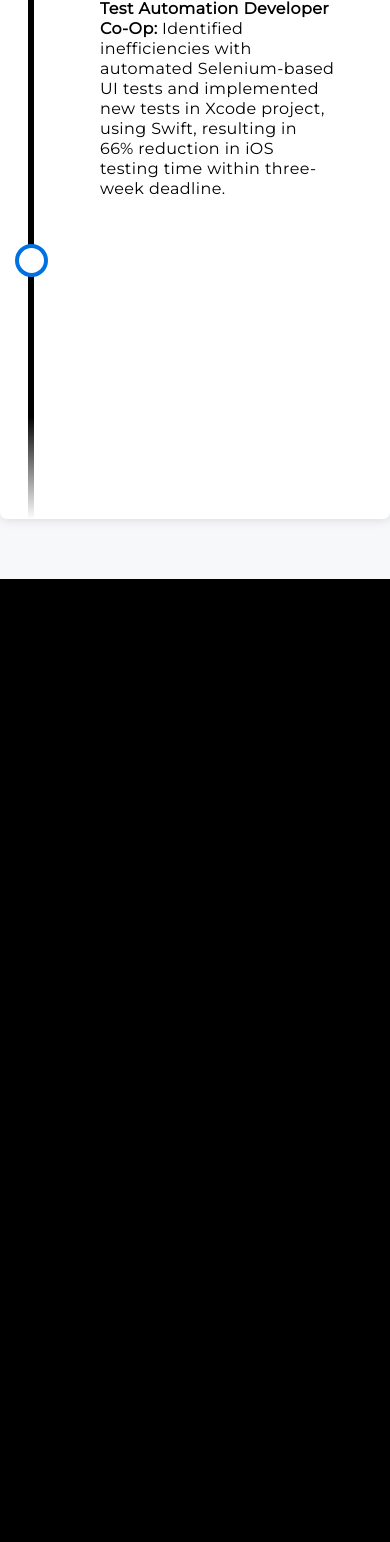
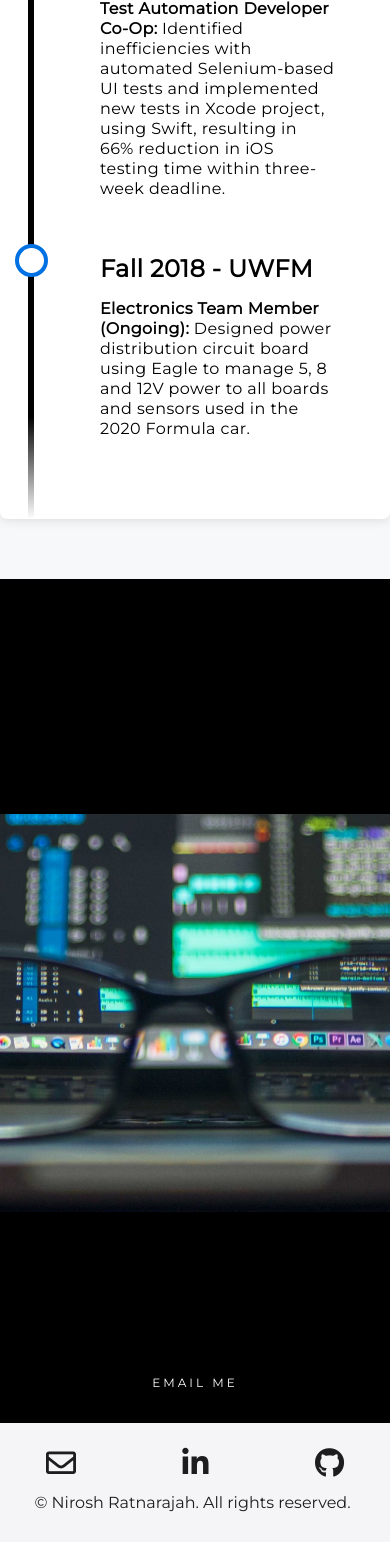
Before and after one commit to NiroshR/ratnarajah.dev, a PHP site: page / in a window 390 px wide. Shown: the part 2509-4051 px from the top of the page. Before the commit the page ends 3088 px from the top, so only its background shows below. Run offline with PHP 8.4, Linux system fonts and the light colour scheme; some libraries are stand-ins or nearby versions.

Commit message:
website complete minus mobile accomodations

```diff
--- a/css/style.css
+++ b/css/style.css
@@ -64,6 +64,7 @@
 
 .page2 p {
     font-size: 25px;
+    padding-bottom: 10px;
 }
 
 .background-active {
@@ -81,3 +82,37 @@
     padding-top: 60px;
     padding-bottom: 60px;
 }
+
+#pano {
+    width: 100%;
+}
+
+footer {
+    display: flex;
+    background-color: #f5f5f7;
+    justify-content: center;
+    padding-top: 20px;
+    padding-bottom: 20px;
+}
+
+footer p {
+    padding: 10px 5px 10px 0px;
+    color: #1d1d1f;
+    align-items: center;
+}
+
+i {
+    color: #1d1d1f;
+    font-size: 30px;
+    padding: 5px 5px 5px 5px;
+}
+
+.icon-box {
+    display: flex;
+    flex-direction: row;
+    justify-content: space-between;
+    align-items: flex-start;
+    width: 100%;
+    padding-left: 2%;
+    padding-right: 2%;
+  }
--- a/index.html
+++ b/index.html
@@ -34,30 +34,30 @@
     <!-- Header for main name space -->
     <header>
         <div class="intro-text">
-            <h1><span class="txt-rotate" data-period="500" data-rotate='["Nirosh Ratnarajah." ]'></span></h1>
-            <p>UW Computer Engineering '23</p>
+            <h1><span class="txt-rotate" data-period="500" data-rotate='["Nirosh Ratnarajah " ]'></span></h1>
+            <p>Developer. Student. Car Enthusiast.</p>
         </div>
     </header>
 
     <!-- Section 1 for intro content -->
     <section>
         <div class="page2">
-            <h1><strong>Programmer. Student. Enjoys Cars.</strong></h1>
+            <h1><strong>UW Computer Engineering '23</strong></h1>
 
 
         </div>
         <img src="images/laptop.jpg" alt="">
 
         <div class="page2">
-            <p>I'm always looking for future co-op placements. I know
-                we
-                can make something great together. Get in touch!</p>
+            <p>I have a passion for how the technology that
+                surrounds us makes day-to-day life easier.
+                Hence my interest in both hardware and software.</p>
+
 
             <div style="text-align: center; padding-top: 30px; padding-bottom: 30px;">
                 <a class="btn btn-dark btn-mid" href="mailto:n2ratnar@edu.uwaterloo.ca?subject=Co-Op%20Oppurtunity"
                     class="mb-30 btn lg action-1">Email Me</a>
             </div>
-
         </div>
 
     </section>
@@ -105,6 +105,45 @@
 
     </section> <!-- cd-timeline -->
 
+    <section>
+        <div class="page2">
+            <h1><strong>I'm always looking for future co-op placements. </strong></h1>
+
+
+        </div>
+        <img id="pano" src="images/glasses.jpg" alt="">
+
+        <div class="page2">
+            <p>I know
+                we
+                can make something great together. Get in touch!</p>
+
+            <div style="text-align: center; padding-top: 30px; padding-bottom: 30px;">
+                <a class="btn btn-dark btn-mid" href="mailto:n2ratnar@uwaterloo.ca?subject=Co-Op%20Oppurtunity">Email
+                    Me</a>
+            </div>
+
+        </div>
+
+    </section>
+
+    <footer>
+        <div>
+
+            <div class="icon-box">
+                <a href="mailto:n2ratnar@uwaterloo.ca?subject=Co-Op%20Oppurtunity"><i
+                        class="far fa-envelope footer-icon px-2"></i></a>
+
+                <a href="https://www.linkedin.com/in/nirosh-ratnarajah/" target="_blank"><i
+                        class="fab fa-linkedin-in footer-icon px-2 "></i></a>
+
+                <a href="https://github.com/NiroshR" target="_blank"><i class="fab fa-github footer-icon px-2"></i></a>
+            </div>
+
+            <p>&copy; Nirosh Ratnarajah. All rights reserved.</p>
+        </div>
+    </footer>
+
 </body>
 
 
--- a/js/app.js
+++ b/js/app.js
@@ -9,6 +9,8 @@
         document.body.classList.remove('background-active');
     }
 }
+
+// https://www.youtube.com/watch?v=C_JKlr4WKKs
 
 function scrollAppear() {
     var content1 = document.querySelector('.timeline1');
```
Also changed, not shown: images/glasses.jpg (added), images/interesection.jpg (added), images/moon.jpg (added), 1 other file.
